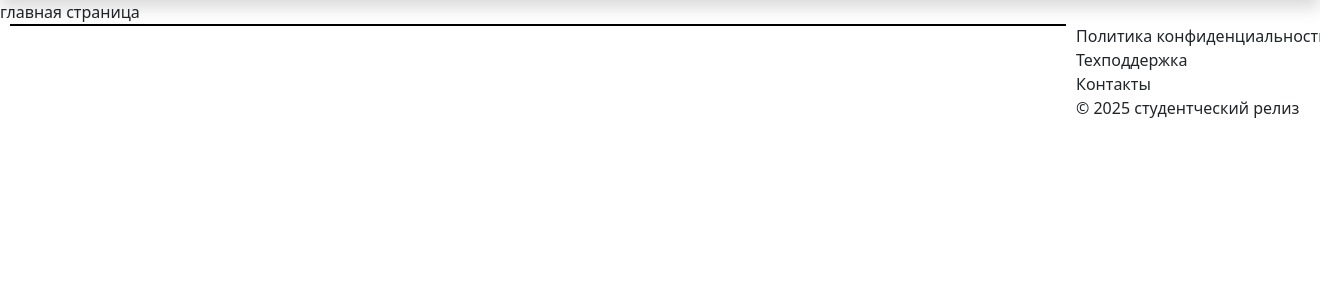
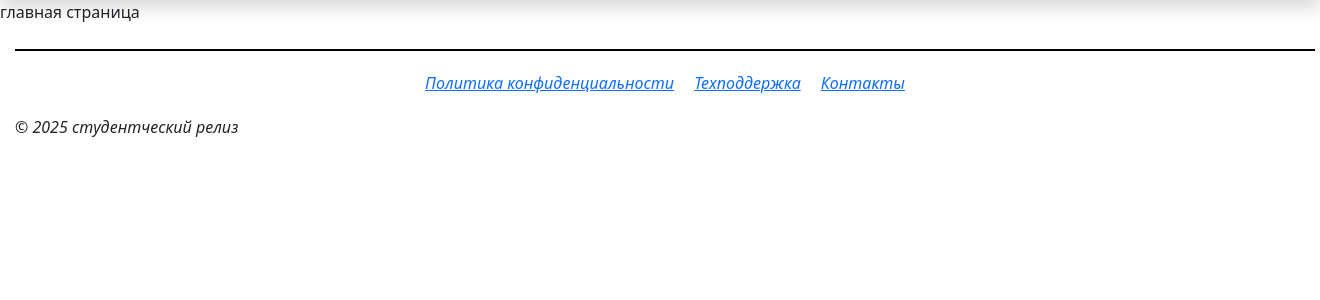
Before and after one commit to perv-cell/news-reports, a Django app: page / in a window 1320 px wide. Shown: the part 62-362 px from the top of the page. Run offline with Django 5.2, Linux system fonts and the light colour scheme.

Commit message:
сделаны основные наброски сайта, в плане основных ссылок и пустых страниц + готов шаблон простого футера

```diff
--- a/summaries/news/templates/components/footer.html
+++ b/summaries/news/templates/components/footer.html
@@ -1,38 +1,59 @@
 <div class="footer">
     <div class="dividing-strip"></div>
     <div class="footer-link">
-        <div class="politic-conf">Политика конфиденциальности<div>
-        <div class="support">Техподдержка<div></div>
-        <div class="contact">Контакты<div>
+        <i><a href="{% url 'political_conf' %}" class="politic-conf">Политика конфиденциальности</a></i>
+        <i><a href="{% url 'support' %}" class="support">Техподдержка</a></i>
+        <i><a href="{% url 'contact' %}" class="contact">Контакты</a></i>
     </div>
     <div class="footer-info">
-        © 2025 студентческий релиз
+        <i>© 2025 студентческий релиз</i>
     </div>
-<div>
+</div>
 
 <style>
-.footer{
+.footer {
     display: flex;
-    flex-direction: column !important;
+    flex-direction: row;
     flex-wrap: wrap;
+    align-items: center;
+    justify-content: center;
     width: 100%;
-    height: 50px;
-    font-size:1rem;
-    align-items: center;
+    min-height: 50px;
+    font-size: 1rem;
+    padding: 10px;
+    margin: 5px;
 }
-.dividing-strip{
+
+.dividing-strip {
     background-color: black;
     height: 2px;
-    width: 80%;
-    margin: 0 10px;
+    width: 100%;
+    margin: 10px 0;
+    order: 1;
 }
-.footer-link{
+
+.politic-conf, .support, .contact {
+    cursor: pointer;
+    transition: color 0.3s;
+}
+.politic-conf:hover, .support:hover, .contact:hover {
+    color: #007bff;
+}
+.footer-link {
     display: flex;
-    justify-content:center;
+    justify-content: center;
+    align-items: center;
+    gap: 20px;
+    width: 100%;
+    order: 2;
+    margin: 10px 0;
 }
-.footer-info{
-    display: flex;
-    justify-content:flex-start;
+
+.footer-info {
+    width: 100%;
+    order: 3;
+    text-align: start;
+    margin-top: 10px;
 }
 
 </style>
--- a/summaries/news/templates/components/navbar.html
+++ b/summaries/news/templates/components/navbar.html
@@ -60,13 +60,13 @@
                         <i class="bi bi-person-circle me-1"></i>{{ user.username }}
                     </a>
                     <ul class="dropdown-menu dropdown-menu-end">
-                        <li><a class="dropdown-item" href="">Сохраненное</a></li>
+                        <li><a class="dropdown-item" href="{% url 'save_news' %}">Сохраненное</a></li>
                         <li><hr class="dropdown-divider"></li>
                         <li><a class="dropdown-item" href="">Выйти</a></li>
                     </ul>
                 </div>
                 {% else %}
-                <a class="nav-link" href="">
+                <a class="nav-link" href="{% url 'signin' %}">
                     <i class="bi bi-box-arrow-in-right me-1"></i>Войти
                 </a>
                 {% endif %}
--- a/summaries/news/urls.py
+++ b/summaries/news/urls.py
@@ -11,4 +11,9 @@ urlpatterns = [
     path('sports-news', views.SportsNews.as_view(), name='sports_news'),
     path('search-news', views.SearcNews.as_view(), name='search_news'),
     path('save-news', views.SaveNews.as_view(), name='save_news'),
+    path('contact', views.Contact.as_view(), name='contact'),
+    path('support', views.Support.as_view(), name='support'),
+    path('political-conf', views.PoliticalConf.as_view(), name='political_conf'),
+    path('signin', views.SignIn.as_view(), name='signin'),
+    path('login', views.LogIn.as_view(), name='login'),
 ]
--- a/summaries/news/views.py
+++ b/summaries/news/views.py
@@ -8,6 +8,8 @@ class MainPage(View):
             request,
             'pages-html/main.html'
         )
+
+# --------------- новости по датам  ----------------------
 
 class PopularNews(View):
     def get(self, request, *args, **kwargs):
@@ -37,6 +39,8 @@ class SearcNews(View):
             'pages-html/searchPage.html'
         )
 
+# --------------- категории ----------------------
+
 class PoliticalNews(View):
     def get(self,request, *args ,**kwargs):
         return render(
@@ -57,10 +61,45 @@ class SportsNews(View):
             request,
             'pages-html/sports.html'
         )
-
+# --------------- при входи порльзователя при сохранении в избранное ссылки на новости будут сохраняться  ----------------------
 class SaveNews(View):
     def get(self,request, *args ,**kwargs):
         return render(
             request,
             'pages-html/save-news.html'
         )
+# --------------- для входа ----------------------
+class SignIn(View):
+    def get(self,request ,*args ,**kwargs):
+        return render(
+            request,
+            'pages-html/signin.html'
+        )
+
+class LogIn(View):
+    def get(self,request ,*args ,**kwargs):
+        return render(
+            request,
+            'pages-html/login.html'
+        )
+
+# -------------------футер ------------------------
+class Contact(View):
+    def get(self,request, *args ,**kwargs):
+        return render(
+            request,
+            'pages-html/contact.html'
+        )
+
+class Support(View):
+    def get(self,request, *args ,**kwargs):
+        return render(
+            request,
+            'pages-html/support.html'
+        )
+class PoliticalConf(View):
+    def get(self,request, *args ,**kwargs):
+        return render(
+            request,
+            'pages-html/political-conf.html'
+        )
```
Also changed, not shown: summaries/news/templates/pages-html/contact.html (added), summaries/news/templates/pages-html/political-conf.html (added), summaries/news/templates/pages-html/support.html (added).
